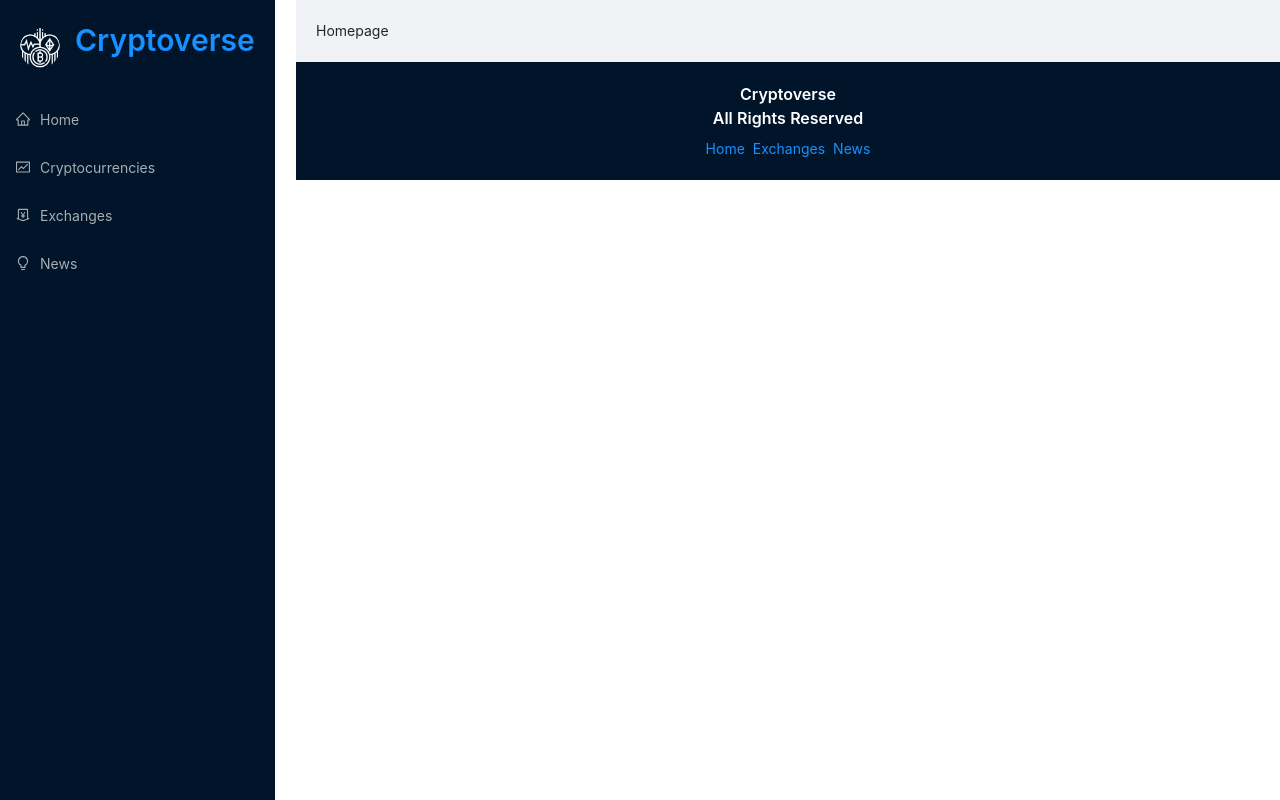
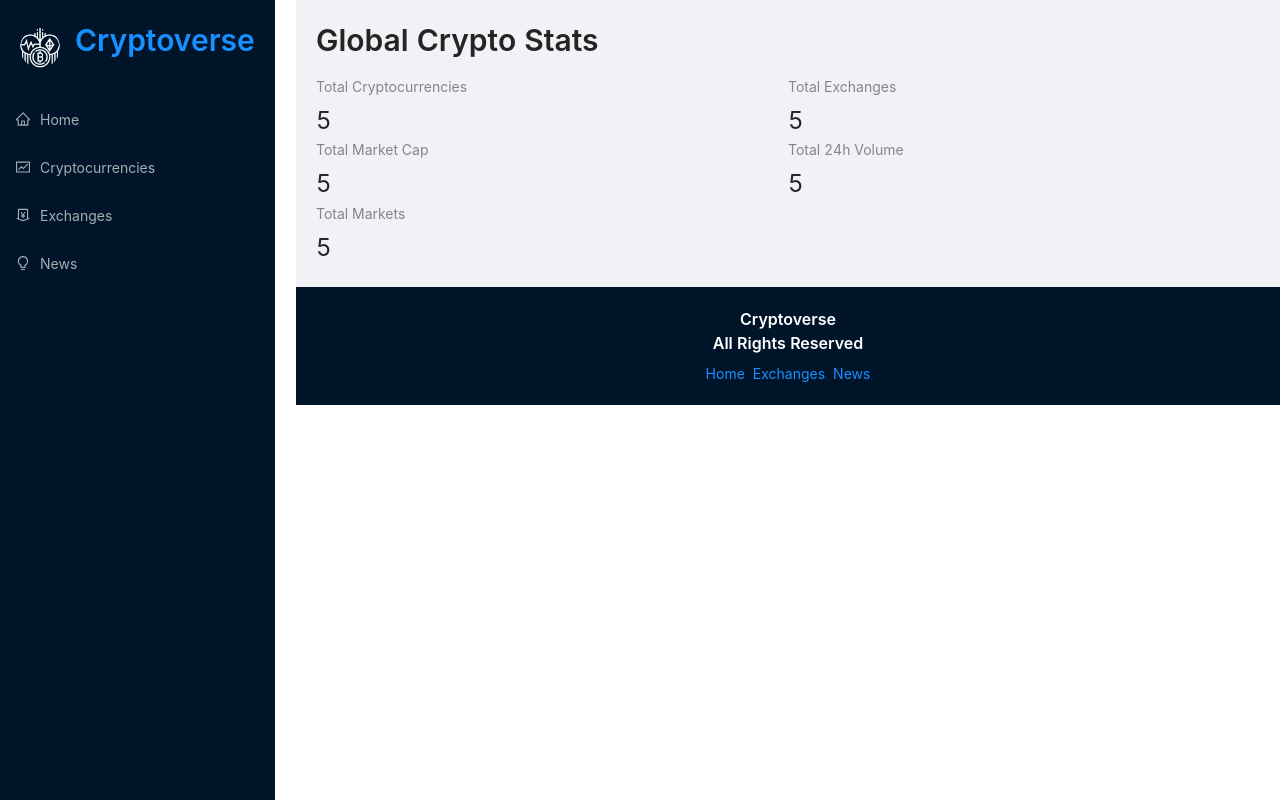
Before and after one commit to basofiibnu/crypto-app, a React (Create React App) app: page / in a window 1280 px wide. Built offline with nearby package versions, Linux system fonts and the light colour scheme.

Commit message:
initialize service api

```diff
--- a/src/components/Homepage.jsx
+++ b/src/components/Homepage.jsx
@@ -1,7 +1,35 @@
-import React from "react";
+import React, { Fragment } from "react";
+import millify from "millify";
+import { Typography, Row, Col, Statistic } from "antd";
+import { Link } from "react-router-dom";
+
+const { Title } = Typography;
 
 const Homepage = () => {
-  return <div>Homepage</div>;
+  return (
+    <Fragment>
+      <Title level={2} className="heading">
+        Global Crypto Stats
+      </Title>
+      <Row>
+        <Col span={12}>
+          <Statistic title="Total Cryptocurrencies" value={5} />
+        </Col>
+        <Col span={12}>
+          <Statistic title="Total Exchanges" value={5} />
+        </Col>
+        <Col span={12}>
+          <Statistic title="Total Market Cap" value={5} />
+        </Col>
+        <Col span={12}>
+          <Statistic title="Total 24h Volume" value={5} />
+        </Col>
+        <Col span={12}>
+          <Statistic title="Total Markets" value={5} />
+        </Col>
+      </Row>
+    </Fragment>
+  );
 };
 
 export default Homepage;
```
Also changed, not shown: src/services/cryptoApi.js (added, +17 -0 lines).
